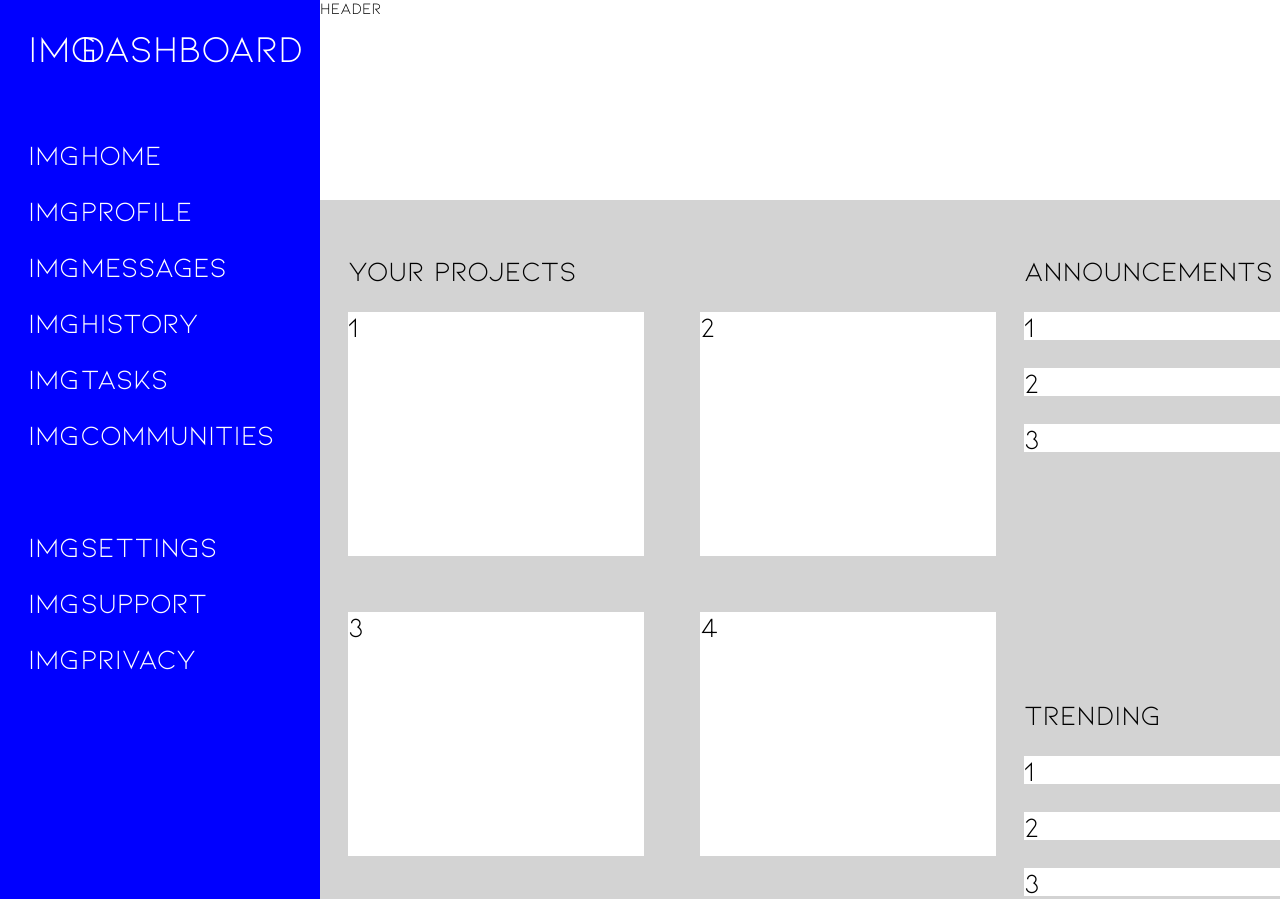
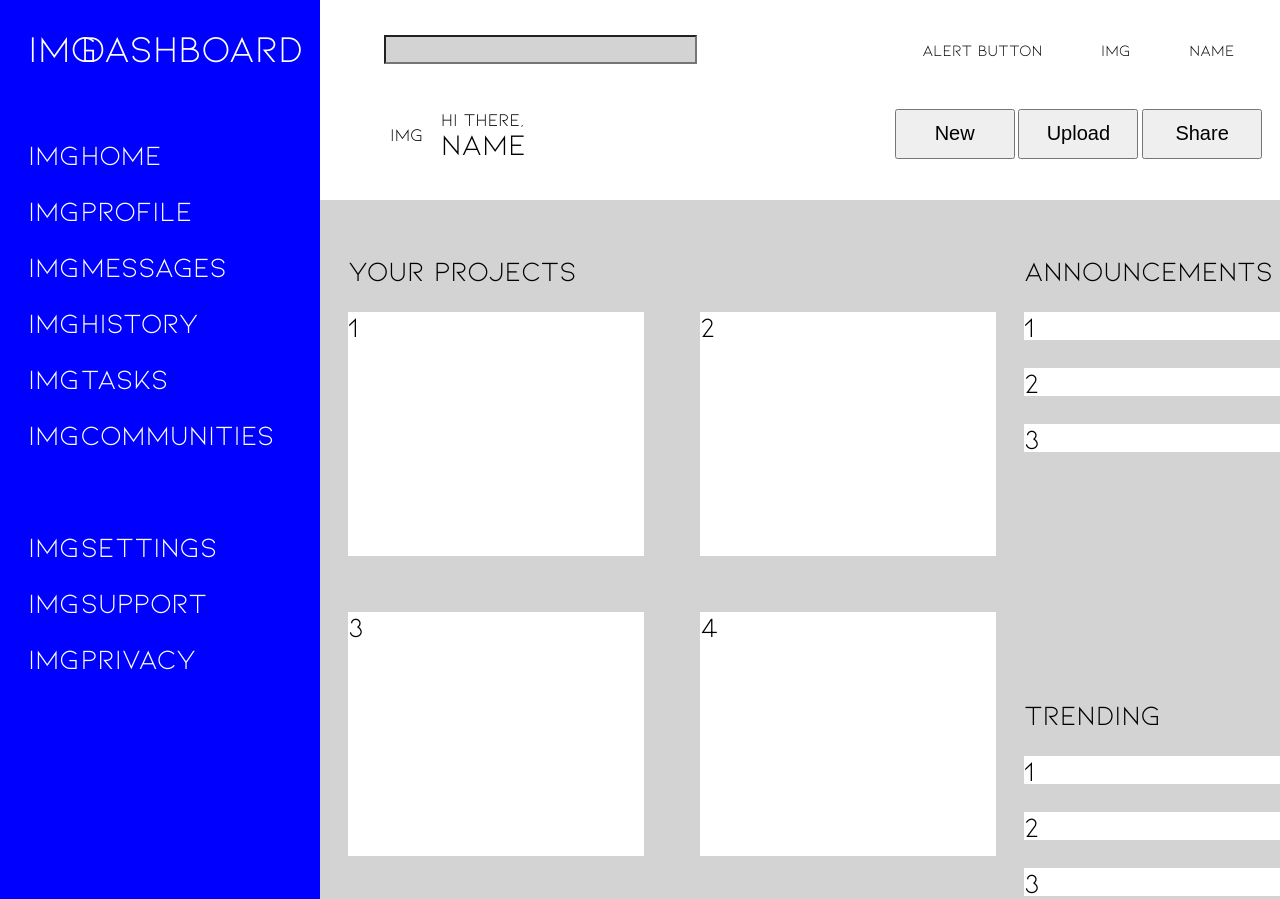
Before and after one commit to gitSuki/admin-dashboard, a plain HTML site: page index.html in a window 1280 px wide. Shown: the top 899 px of the page. Drawn offline with Linux system fonts and the light colour scheme.

Commit message:
Complete header layout

```diff
--- a/index.html
+++ b/index.html
@@ -47,7 +47,32 @@
         <div id="privacy">Privacy</div>
     </div>
 
-    <div id="header">Header</div>
+    <div id="header">
+        <div id="searchbar">
+            <input type="text">
+        </div>
+
+        <div id="alert">
+            <div>Alert button</div>
+            <div>img</div>
+            <div>name</div>
+        </div>
+
+        <div id="username">
+            <div>img</div>
+            <div>
+                <div>Hi there,</div>
+                <div id="name">name</div>
+            </div>
+        </div>
+
+        <div id="buttons">
+            <button>New</button>
+            <button>Upload</button>
+            <button>Share</button>
+        </div>
+    </div>
+
     <div id="main-content">
         <div id="projects">
             <div id="projects-header">Your Projects</div>
@@ -78,7 +103,6 @@
                 <div class="trending">3</div>
             </div>
         </div>
-
     </div>
 
 </body>
--- a/styles.css
+++ b/styles.css
@@ -87,6 +87,51 @@ body {
 
 #header {
     grid-area: header;
+    padding: 1em;
+    display: grid;
+    grid-template: 40% 60% / 60% 40%;
+}
+
+#searchbar {
+    display: flex;
+    align-items: center;
+    margin-left: 3em;
+}
+
+input {
+    font-size: 20px;
+    width: 60%;
+    background-color: lightgray;
+}
+
+#alert {
+    display: flex;
+    justify-content: space-around;
+    align-items: center;
+}
+
+#username {
+    display: flex;
+    align-items: center;
+    gap: 1em;
+    font-size: 18px;
+    margin-left: 3em;
+}
+
+#name {
+    font-size: 30px;
+}
+
+#buttons {
+    display: flex;
+    justify-content: space-around;
+    align-items: center;
+}
+
+button {
+    font-size: 20px;
+    height: 2.5em;
+    width: 6em;
 }
 
 #main-content {
```
